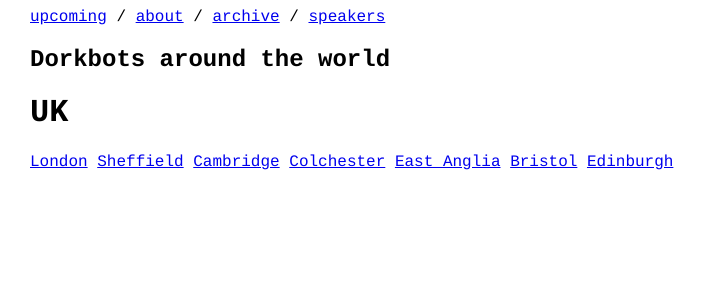
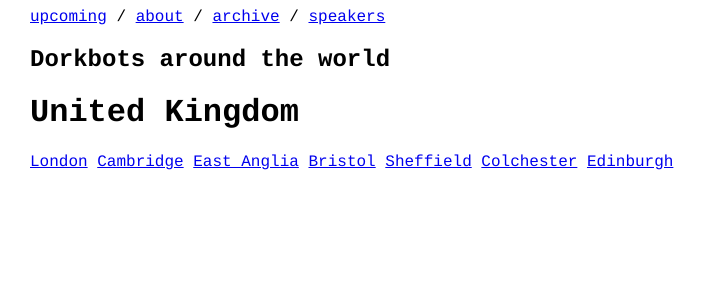
Before and after one commit to dorkbotlondon/dorkbotlondon.github.io, a Jekyll site: the page built from world.html, in a window 1280 px wide. Shown: the top 300 px of the page, without its empty margins (0-704 px from the left). Built offline with Jekyll 4.4.1, drawn with Linux system fonts in a browser that asks for light colours; Markdown is read by kramdown in place of the engine named in the settings; comment, search, counter and statistics services are not loaded.

Commit message:
Update world.html

```diff
--- a/world.html
+++ b/world.html
@@ -4,18 +4,20 @@ title: Dorkbots around the world
 permalink: /credits/
 ---
 
-<h1>UK</h1>
+<h1>United Kingdom</h1>
 
   <a class="twitter-timeline" data-tweet-limit="1" data-width="260" data-height="200" href="https://twitter.com/DorkbotLondon?ref_src=twsrc%5Etfw">London</a> <script async src="https://platform.twitter.com/widgets.js" charset="utf-8"></script>
 
+  <a class="twitter-timeline" data-tweet-limit="1" data-width="260" data-height="200" href="https://twitter.com/dorkbotcam?ref_src=twsrc%5Etfw">Cambridge</a> <script async src="https://platform.twitter.com/widgets.js" charset="utf-8"></script>
+
+ <a class="twitter-timeline" data-tweet-limit="1" data-width="260" data-height="200" href="https://twitter.com/dorkbotanglia?ref_src=twsrc%5Etfw">East Anglia</a> <script async src="https://platform.twitter.com/widgets.js" charset="utf-8"></script>
+
+  <a class="twitter-timeline" data-tweet-limit="1" data-width="260" data-height="200" href="https://twitter.com/dorkbotbristol?ref_src=twsrc%5Etfw">Bristol</a> <script async src="https://platform.twitter.com/widgets.js" charset="utf-8"></script>
+
   <a class="twitter-timeline" data-tweet-limit="1" data-width="260" data-height="200" href="https://twitter.com/dorkbotsheff?ref_src=twsrc%5Etfw">Sheffield</a> <script async src="https://platform.twitter.com/widgets.js" charset="utf-8"></script>
 
-  <a class="twitter-timeline" data-tweet-limit="1" data-width="260" data-height="200" href="https://twitter.com/dorkbotcam?ref_src=twsrc%5Etfw">Cambridge</a> <script async src="https://platform.twitter.com/widgets.js" charset="utf-8"></script>
 
   <a class="twitter-timeline" data-tweet-limit="1" data-width="260" data-height="200" href="https://twitter.com/Dorkbot_Col?ref_src=twsrc%5Etfw">Colchester</a> <script async src="https://platform.twitter.com/widgets.js" charset="utf-8"></script>
 
-  <a class="twitter-timeline" data-tweet-limit="1" data-width="260" data-height="200" href="https://twitter.com/dorkbotanglia?ref_src=twsrc%5Etfw">East Anglia</a> <script async src="https://platform.twitter.com/widgets.js" charset="utf-8"></script>
-
-  <a class="twitter-timeline" data-tweet-limit="1" data-width="260" data-height="200" href="https://twitter.com/dorkbotbristol?ref_src=twsrc%5Etfw">Bristol</a> <script async src="https://platform.twitter.com/widgets.js" charset="utf-8"></script>
 
 <a class="twitter-timeline" data-tweet-limit="1" data-width="260" data-height="200" href="https://twitter.com/dorkbotalba?ref_src=twsrc%5Etfw">Edinburgh</a> <script async src="https://platform.twitter.com/widgets.js" charset="utf-8"></script>
```
